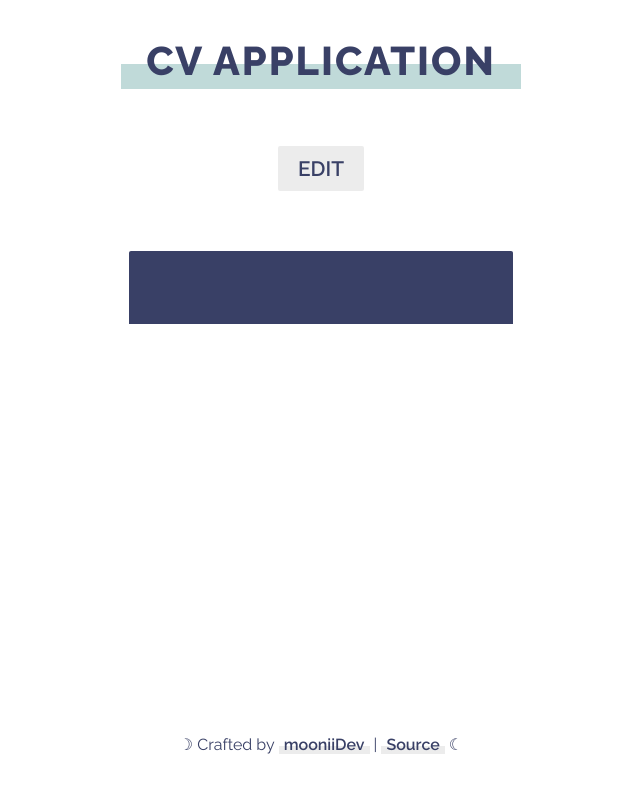
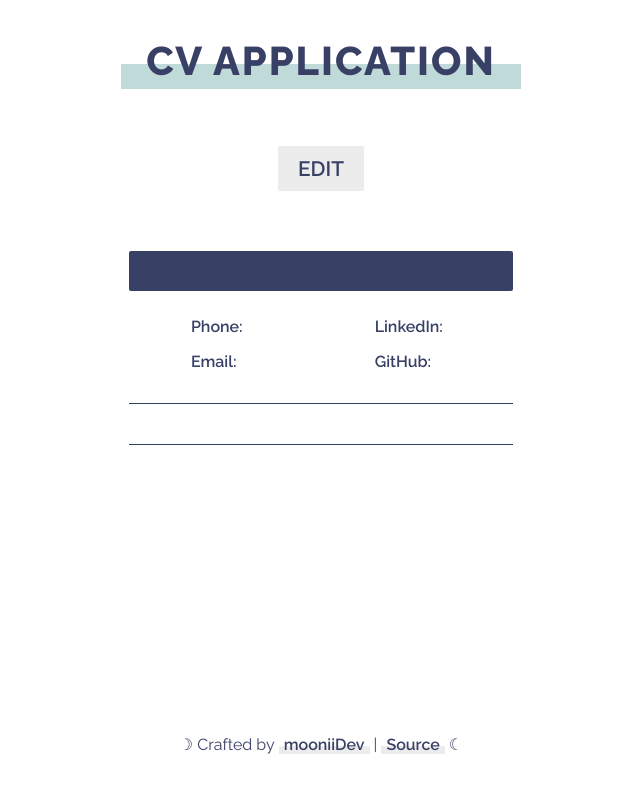
Before and after one commit to mooniiDev/cv-application, a React (Create React App) app: page / in a window 1280 px wide. Both pictures are taken after a click on the button "PREVIEW". Shown: the top 792 px of the page, without its empty margins (319-959 px from the left). Built offline with nearby package versions, Linux system fonts and the light colour scheme.

Commit message:
Update PersonalPreview component's layout, give more styling to it

```diff
--- a/src/components/PersonalPreview.js
+++ b/src/components/PersonalPreview.js
@@ -16,10 +16,37 @@ class PersonalPreview extends React.Component {
     const { cvInfo } = this.props;
     return (
       <div className="personal-preview-box">
+        {/* Person name and surname */}
         <h2 className="person-name">
           {cvInfo.personal.firstName.toUpperCase()}{' '}
           {cvInfo.personal.lastName.toUpperCase()}
         </h2>
+
+        {/* Person contacts */}
+        <div className="person-contacts">
+          {/* Person phone and email */}
+          <div>
+            <p>
+              <span>Phone:</span> &nbsp;{cvInfo.personal.phone}
+            </p>
+            <p>
+              <span>Email:</span> &nbsp;{cvInfo.personal.mail}
+            </p>
+          </div>
+
+          {/* Person socials */}
+          <div>
+            <p>
+              <span>LinkedIn:</span> &nbsp;{cvInfo.personal.linkedin}
+            </p>
+            <p>
+              <span>GitHub:</span> &nbsp;{cvInfo.personal.github}
+            </p>
+          </div>
+        </div>
+
+        {/* Person 'about' information */}
+        <p className="person-about">{cvInfo.personal.about}</p>
       </div>
     );
   }
@@ -31,6 +58,11 @@ PersonalPreview.propTypes = {
     personal: PropTypes.shape({
       firstName: PropTypes.string,
       lastName: PropTypes.string,
+      phone: PropTypes.string,
+      mail: PropTypes.string,
+      linkedin: PropTypes.string,
+      github: PropTypes.string,
+      about: PropTypes.string,
     }),
   }).isRequired,
 };
--- a/src/styles/PersonalPreview.css
+++ b/src/styles/PersonalPreview.css
@@ -1,17 +1,31 @@
 .personal-preview-box {
-  display: flex;
   width: 30%;
+  -webkit-animation: slideDown 0.3s;
+  animation: slideDown 0.3s;
 }
 
 .person-name {
-  width: 100%;
-  height: 40px;
-  margin: 30px 0;
-  padding: 20px 20px 10px 20px;
+  margin: 30px 0 10px 0;
+  padding: 20px;
   background-color: var(--dark-blue);
   font-family: 'Raleway-SemiBold';
   color: var(--white);
   text-align: center;
-  border-top: 3px solid var(--dark-blue);
-  border-radius: 2px 2px 0 0;
+  border-radius: 2px;
 }
+
+.person-contacts {
+  display: flex;
+  justify-content: space-around;
+}
+
+.person-contacts span {
+  font-family: 'Raleway-SemiBold';
+}
+
+.person-about {
+  padding: 20px;
+  text-align: center;
+  border-top: 1px solid var(--dark-blue);
+  border-bottom: 1px solid var(--dark-blue);
+}
```
